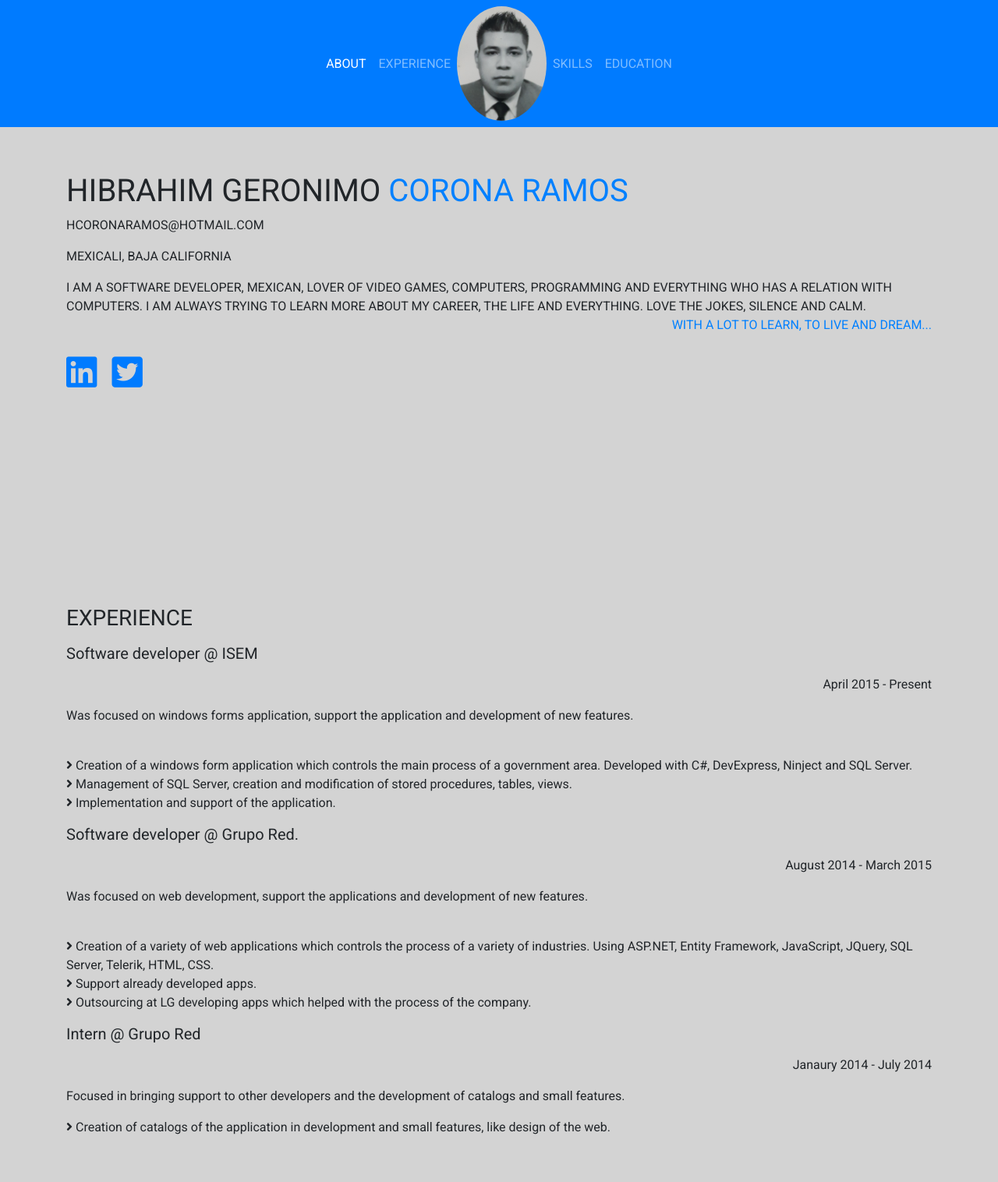
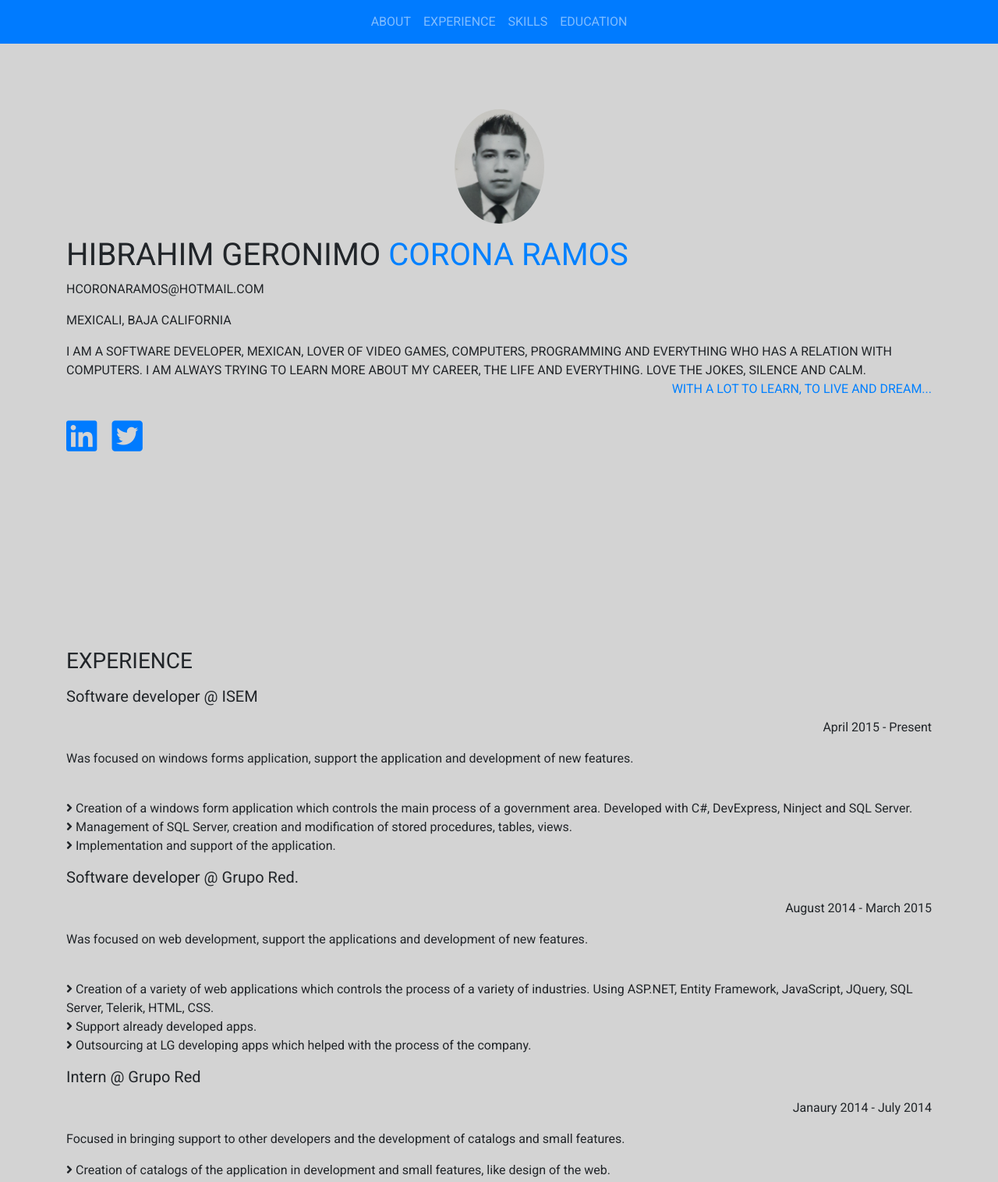
Before and after one commit to geronaxx/geronaxx.github.io, a plain HTML site: page index.html in a window 1280 px wide. Shown: the top 1516 px of the page at 78% size. Drawn offline with nearby package versions, Linux system fonts and the light colour scheme.

Commit message:
Padding in experience

```diff
--- a/assets/css/main.css
+++ b/assets/css/main.css
@@ -51,3 +51,11 @@ body {
 .resume-item{
     text-transform: none;
 }
+
+.center{
+    text-align: center;
+}
+
+.pt-65{
+    padding-top: 65px!important;
+}
--- a/index.html
+++ b/index.html
@@ -15,16 +15,25 @@
     <script src="assets/js/main.js"></script>
     <script src="assets/js/bootstrap.js"></script>
     <script type="text/javascript">
-        window.smartlook||(function(d) {
-        var o=smartlook=function(){ o.api.push(arguments)},h=d.getElementsByTagName('head')[0];
-        var c=d.createElement('script');o.api=new Array();c.async=true;c.type='text/javascript';
-        c.charset='utf-8';c.src='https://rec.smartlook.com/recorder.js';h.appendChild(c);
+        window.smartlook || (function (d) {
+            var o = smartlook = function () {
+                    o.api.push(arguments)
+                },
+                h = d.getElementsByTagName('head')[0];
+            var c = d.createElement('script');
+            o.api = new Array();
+            c.async = true;
+            c.type = 'text/javascript';
+            c.charset = 'utf-8';
+            c.src = 'https://rec.smartlook.com/recorder.js';
+            h.appendChild(c);
         })(document);
         smartlook('init', 'edd148ec1dce65fd2cab4364723de2b3d5ca8001');
     </script>
 </head>
 
 <body>
+    <div class="container">
         <nav class="navbar navbar-expand-lg navbar-dark bg-primary fixed-top bg-blue">
             <div></div>
             <button class="navbar-toggler" type="button" data-toggle="collapse" data-target="#navBarMain" aria-controls="navBarMain"
@@ -33,20 +42,23 @@
             </button>
             <div class="collapse navbar-collapse" id="navBarMain">
                 <div class="navbar-nav mx-auto">
-                <a href="#about-head-section" class="nav-link my-auto js-scroll-trigger active ">ABOUT</a>
+                    <a href="#about-head-section" class="nav-link my-auto js-scroll-trigger">ABOUT</a>
                     <a href="#experience-head-section" class="nav-link my-auto js-scroll-trigger">EXPERIENCE</a>
-                <span class="d-none d-lg-block d-print-block">
-                    <img src="assets/images/hgcr.png" alt="" class="rounded-circle">
-                </span>
                     <a href="#skills-head-section" class="nav-link my-auto js-scroll-trigger">SKILLS</a>
                     <a href="#education-head-section" class="nav-link my-auto js-scroll-trigger">education</a>
                 </div>
             </div>
         </nav>
+    </div>
 
     <div class="container-fluid p-0 bg-gray">
         <section class="page-section d-flex d-column p-3" id="about-head-section">
             <div class="container my-auto">
+                <div class="mx-auto center mb-3">
+                    <span class="d-none d-lg-block d-print-block">
+                        <img src="assets/images/hgcr.png" alt="" class="rounded-circle">
+                    </span>
+                </div>
                 <h1>Hibrahim Geronimo
                     <span class="fc-blue">corona ramos</span>
                 </h1>
@@ -84,7 +96,7 @@
         </section>
 
         <section class="page-section d-flex d-column p-3" id="experience-head-section">
-            <div class="container my-auto">
+            <div class="container my-auto pt-65">
                 <h3 class="mb-3">Experience</h3>
                 <div class="resume-item">
                     <div class="mb-3">
```
Lines whose indentation alone changed are shown as unchanged.
